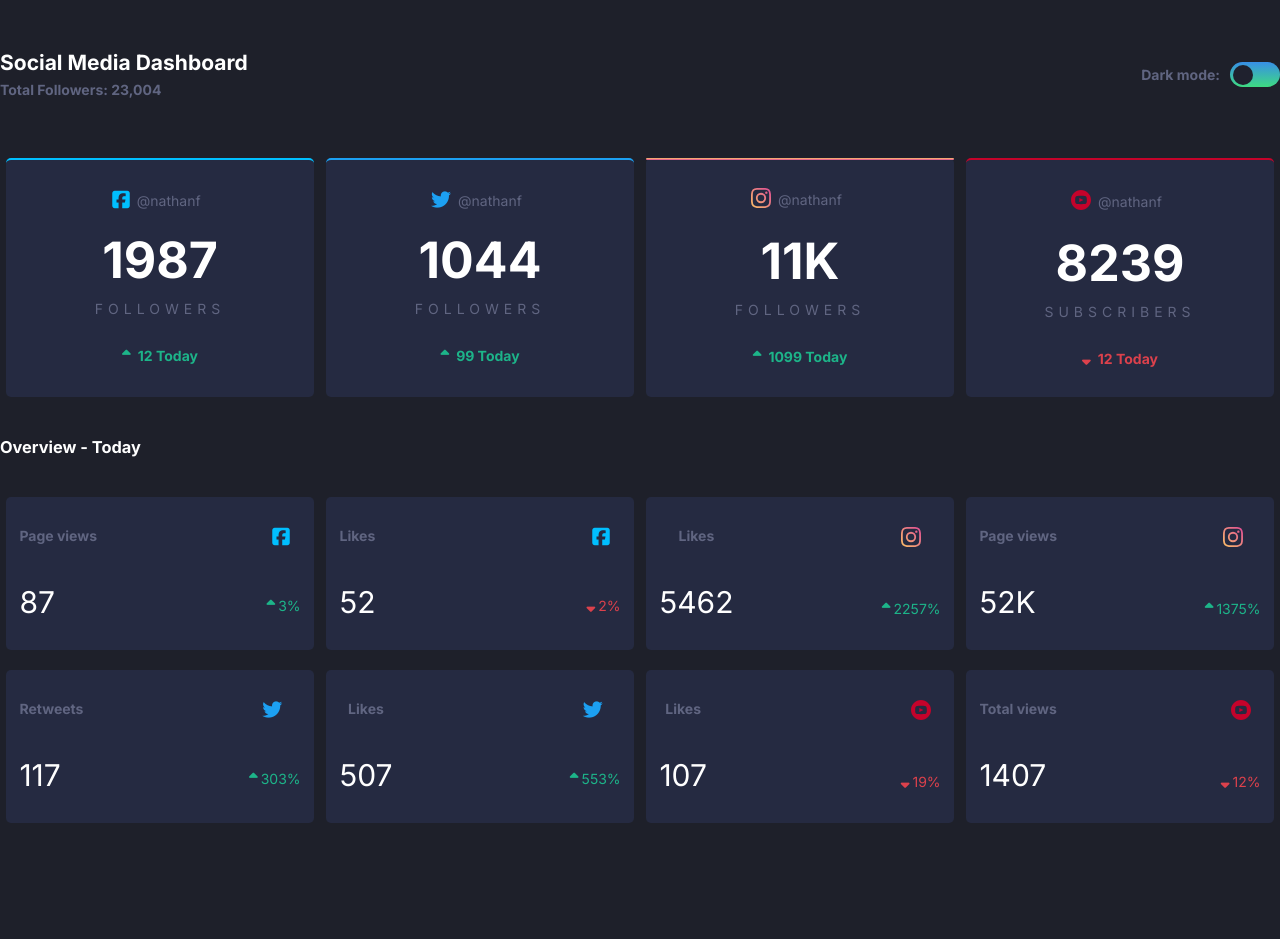
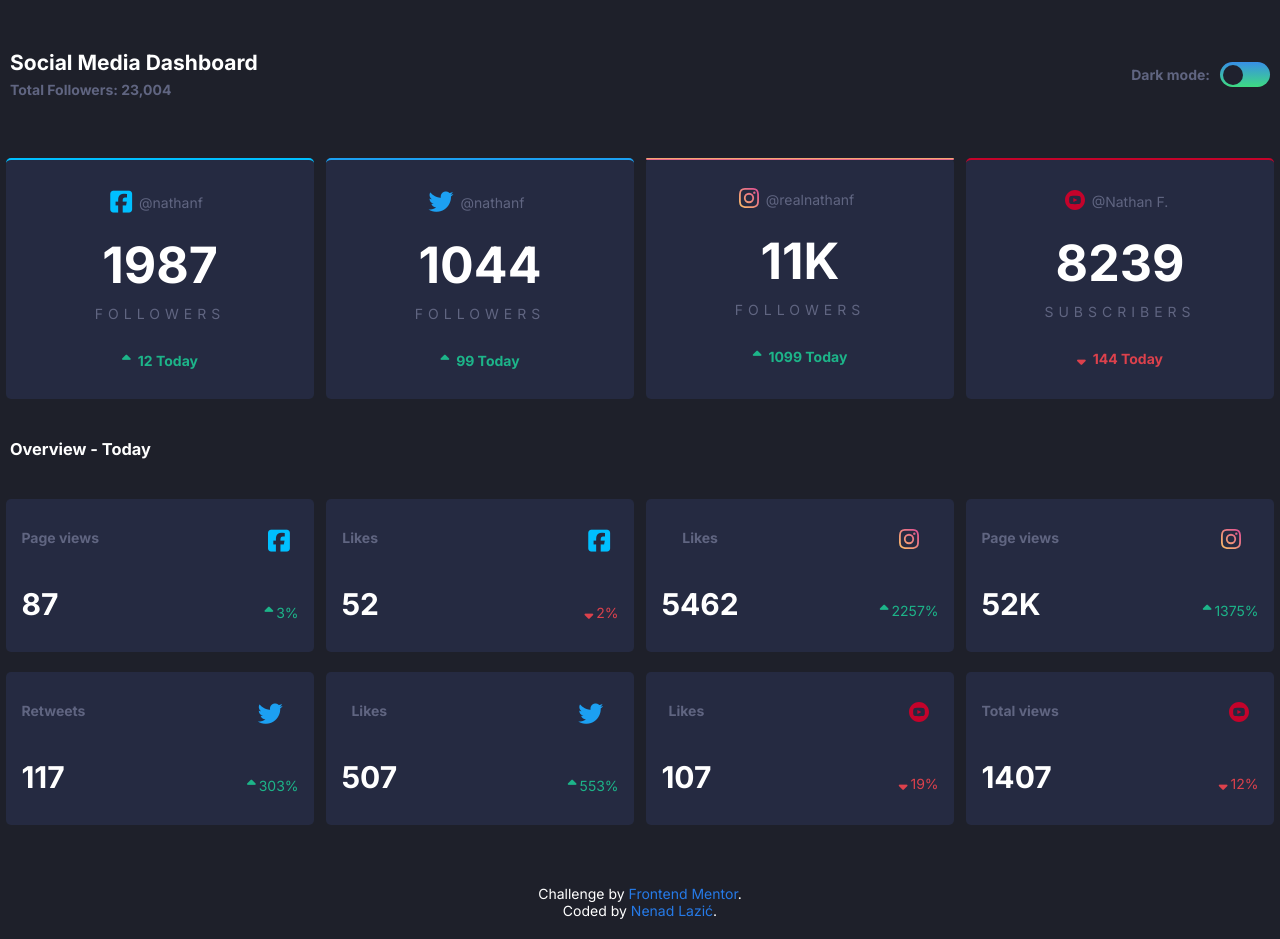
Before and after one commit to nenadlazic8/Social-media-dashboard, a plain HTML site: page index.html in a window 1280 px wide. Before the commit the page ends 833 px from the top, so only its background shows below. Drawn offline with Linux system fonts and the light colour scheme.

Commit message:
Add files via upload

```diff
--- a/index.html
+++ b/index.html
@@ -88,7 +88,7 @@
                       <path fill="url(#a)"
                         d="M10 1.802c2.67 0 2.987.01 4.042.059 2.71.123 3.975 1.409 4.099 4.099.048 1.054.057 1.37.057 4.04 0 2.672-.01 2.988-.057 4.042-.124 2.687-1.387 3.975-4.1 4.099-1.054.048-1.37.058-4.041.058-2.67 0-2.987-.01-4.04-.058-2.717-.124-3.977-1.416-4.1-4.1-.048-1.054-.058-1.37-.058-4.041 0-2.67.01-2.986.058-4.04.124-2.69 1.387-3.977 4.1-4.1 1.054-.048 1.37-.058 4.04-.058zM10 0C7.284 0 6.944.012 5.878.06 2.246.227.228 2.242.06 5.877.01 6.944 0 7.284 0 10s.012 3.057.06 4.123c.167 3.632 2.182 5.65 5.817 5.817 1.067.048 1.407.06 4.123.06s3.057-.012 4.123-.06c3.629-.167 5.652-2.182 5.816-5.817.05-1.066.061-1.407.061-4.123s-.012-3.056-.06-4.122C19.777 2.249 17.76.228 14.124.06 13.057.01 12.716 0 10 0zm0 4.865a5.135 5.135 0 100 10.27 5.135 5.135 0 000-10.27zm0 8.468a3.333 3.333 0 110-6.666 3.333 3.333 0 010 6.666zm5.338-9.87a1.2 1.2 0 100 2.4 1.2 1.2 0 000-2.4z" />
                     </svg></a>
-                  <a href="#" class="social-name">@nathanf</a>
+                  <a href="#" class="social-name">@realnathanf</a>
                 </p>
 
                 <h3 class="followers-number-single">11K</h3>
@@ -106,14 +106,14 @@
                       <path fill="#C4032B"
                         d="M10 0C4.478 0 0 4.478 0 10c0 5.523 4.478 10 10 10 5.523 0 10-4.477 10-10 0-5.522-4.477-10-10-10zm3.7 14.077c-1.75.12-5.652.12-7.402 0-1.896-.13-2.117-1.059-2.131-4.077.014-3.024.237-3.947 2.131-4.077 1.75-.12 5.652-.12 7.403 0 1.897.13 2.117 1.059 2.132 4.077-.015 3.024-.237 3.947-2.132 4.077zM8.334 8.048l4.098 1.949-4.098 1.955V8.048z" />
                       </svg></a>
-                  <a href="#" class="social-name">@nathanf</a>
+                  <a href="#" class="social-name">@Nathan F.</a>
                 </p>
 
                 <h3 class="followers-number-single">8239</h3>
 
                 <p class="folowers-name">subscribers</p>
 
-                <p class="gained-followers-today negative"><span class="fas fa-sort-down"></span>12 Today</p>
+                <p class="gained-followers-today negative"><span class="fas fa-sort-down"></span>144 Today</p>
               </div>
               <!--SOCIAL MEDIA ITEM END-->
             </div>
@@ -243,34 +243,16 @@
 
 
 
+ <div class="attribution">
+   <div class="container">
+    <p>Challenge by <a href="https://www.frontendmentor.io?ref=challenge" target="_blank">Frontend Mentor</a>. </p>
+   <p> Coded by <a href="https://www.instagram.com/nenad_lazic/" target="_blank">Nenad Lazić</a>.</p>
+   </div>
 
 
+  </div>
 
-
-
-
-
-
-
-
-
-
-
-
-
-
-
-
-
-
-  <!--<div class="attribution">
-    Challenge by <a href="https://www.frontendmentor.io?ref=challenge" target="_blank">Frontend Mentor</a>.
-    Coded by <a href="#">Your Name Here</a>.
-  </div> -->
-
-  <script src="script.js">
-
-  </script>
+  <script src="script.js"></script>
 </body>
 
 </html>
--- a/script.js
+++ b/script.js
@@ -8,6 +8,9 @@
     var box = document.getElementsByClassName("box");
     ball.classList.toggle('left');
 
+
+
+
     if(ball.classList.contains('left')){
         ball.style.left = '50%';
         toggleItem.style.background = 'linear-gradient(hsl(146, 68%, 55%), hsl(210, 78%, 86%))';
@@ -16,6 +19,7 @@
 
         for(let i = 0; i < box.length; i++){
             box[i].style.backgroundColor = 'hsl(227, 47%, 96%)';
+
         }
 
     }else{
@@ -28,4 +32,9 @@
             box[i].style.backgroundColor = 'hsl(228, 28%, 20%)';
         }
     }
+
+    for(let i = 0; i < box.length; i++){
+        box[i].classList.toggle('box-light');
+
+    }
   }
--- a/style.css
+++ b/style.css
@@ -61,6 +61,10 @@ body{
     border-top: 2px solid hsl(348, 97%, 39%);
 }
 
+.social-media-platform {
+    min-height: 100vh;
+}
+
 .toggle {
     width: 50px;
     height: 25px;
@@ -81,9 +85,33 @@ body{
     left: 5%;
 }
 
+.box{
+    cursor: pointer;
+}
+
+.box:hover{
+    background: hsl(230, 22%, 31%) !important;
+}
+
+.box-light:hover{
+background: hsl(224, 15%, 80%) !important;
+}
+
+.attribution {
+    padding: 50px 0 20px;
+    position: relative;
+    bottom: 0;
+    text-align: center;
+}
+
+.attribution a {
+    text-decoration: none;
+    color: rgb(38, 122, 231);
+}
+
 /*MOBILE PHONE*/
 
-@media (min-width: 375px){
+
     /*SOCIAL MEDIA ACCOUNTS STYLE*/
 
 .social-account-wrapper{
@@ -107,15 +135,23 @@ body{
 /*HEADER STYLE*/
 
 .social-header{
-    display: flex;
-    justify-content: space-between;
-    padding: 50px 0;
+    display: block;
+    padding: 50px 20px;
 }
 
 .social-header p{
     color: #606581;
     font-weight: 700;
 
+}
+
+.social-title:after{
+    content: '';
+    display: block;
+    width: 100%;
+    height: 1px;
+    margin: 15px 0;
+    background-color: #606581;
 }
 
 .social-title h2 {
@@ -135,7 +171,6 @@ body{
 
 p.social-names-box {
     display: flex;
-    /* justify-content: space-around; */
     align-items: center;
     justify-content: center;
 }
@@ -150,7 +185,7 @@ h3.followers-number-single {
 }
 
 a.fab{
-    font-size: 20px;
+    font-size: 25px;
     margin-right: 5px;
     text-decoration: none;
 }
@@ -196,6 +231,7 @@ p.folowers-name {
 /*OVERVIEW STYLE*/
 .overview-heading{
     margin: 30px 0;
+    padding: 0 20px;
 }
 
 .social-overview-wrapper{
@@ -219,7 +255,7 @@ p.folowers-name {
 }
 
 .overview-info {
-    padding: 0 13px;
+    padding: 0 15px;
 }
 
 p.overview-title{
@@ -245,38 +281,22 @@ p.overview-title{
 
 .overview-number1{
     font-size: 30px;
-}
+    font-weight: 700;
 }
 
+
 @media (min-width: 1100px){
-/*HEADER STYLE*/
 
-.social-header{
-    display: flex;
-    justify-content: space-between;
-    padding: 50px 0;
-}
+    .social-header{
+        display: flex;
+        justify-content: space-between;
+        padding: 50px 10px;
+        flex-wrap: wrap;
+    }
 
-.social-header p{
-    color: #606581;
-    font-weight: 700;
-
-}
-
-.social-title h2 {
-    margin-bottom: 6px;
-}
-
-.mode {
-    display: flex;
-    justify-content: space-between;
-    justify-items: center;
-    align-items: center;
-}
-
-.mode p{
-    margin-right: 10px;
-}
+    .social-title:after{
+        display: none;
+    }
 
 /*SOCIAL MEDIA ACCOUNTS STYLE*/
 
@@ -297,69 +317,11 @@ p.overview-title{
     width: 100%;
 }
 
-p.social-names-box {
-    display: flex;
-    /* justify-content: space-around; */
-    align-items: center;
-    justify-content: center;
-}
+/*OVERVIEW STYLE*/
 
-p.social-names-box a{
-    margin-right: 7px;
-}
-
-h3.followers-number-single {
-    font-size: 50px;
-    margin-top: 20px;
-}
-
-a.fab{
-    font-size: 20px;
-    margin-right: 5px;
-    text-decoration: none;
-}
-
-.social-name{
-    color: #606581;
-    text-decoration: none;
-}
-
-p.folowers-name {
-    letter-spacing: 5px;
-    text-transform: uppercase;
-    margin-top: 10px;
-    margin-bottom: 30px;
-    color: #606581;
-    font-weight: 400;
-}
-
-.gained-followers-today{
-    font-weight: 700;
-}
-
-.gained-followers-today span.fas{
-    margin-right: 7px;
-}
-
-.my-instagram{
-   position: relative;
-}
-
-.my-instagram:before{
-    content: '';
-    height: 2px;
-    display: block;
-    width: 100%;
-    border-radius: 5px;
-    background: linear-gradient(hsl(37, 97%, 70%), hsl(329, 70%, 58%));
-    position: absolute;
-    top: 0;
-    left: 0;
-}
-
-/*OVERVIEW STYLE*/
 .overview-heading{
     margin: 30px 0;
+    padding: 0 10px;
 }
 
 .social-overview-wrapper{
@@ -382,32 +344,4 @@ p.folowers-name {
     justify-content: space-between;
 }
 
-.overview-info {
-    padding: 0 13px;
 }
-
-p.overview-title{
-    margin-bottom: 40px;
-}
-
-.overview-info a, .overview-info svg{
-    margin-bottom: 50px;
-}
-
-p.overview-title{
-    color: #606581;
-    font-weight: 700;
-}
-
-.overview-number, .overview-number1{
-    text-align: left;
-}
-
-.overview-info span.fas {
-    margin-right: 3px;
-}
-
-.overview-number1{
-    font-size: 30px;
-}
-}
```
